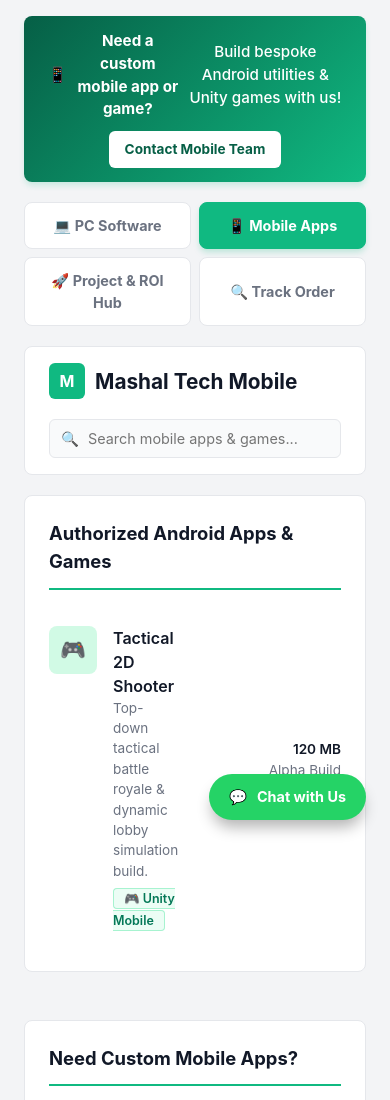
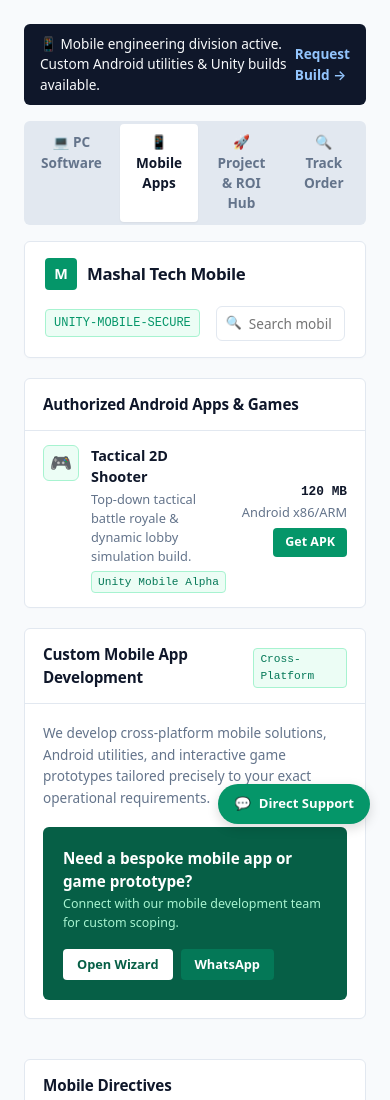
Before and after one commit to SaddamHussain322/mashal-tech-store, a plain HTML site: page mobile.html in a window 390 px wide. Shown: the top 1100 px of the page. Drawn offline with Linux system fonts and the light colour scheme.

Commit message:
Revise mobile.html for enhanced layout and styling
Updated the mobile HTML page with new styles, structure, and content for improved user experience.

```diff
--- a/mobile.html
+++ b/mobile.html
@@ -3,162 +3,224 @@
 <head>
     <meta charset="UTF-8">
     <meta name="viewport" content="width=device-width, initial-scale=1.0">
-    <title>Mashal Tech — Mobile Apps & Games Store</title>
-    <link rel="stylesheet" href="style.css">
+    <title>Mashal Tech — Mobile Apps & Games Engineering</title>
     <style>
         :root {
-            --bg: #f3f4f6;
+            --bg: #f8fafc;
             --surface: #ffffff;
-            --border: #e5e7eb;
-            --text-main: #111827;
-            --text-muted: #6b7280;
-            --accent: #10b981;
-            --accent-hover: #059669;
-            --tag-bg: #ecfdf5;
-            --tag-text: #047857;
+            --border: #e2e8f0;
+            --border-subtle: #f1f5f9;
+            --text-main: #0f172a;
+            --text-muted: #64748b;
+            --accent: #0f172a;
+            --accent-hover: #1e293b;
+            --primary-green: #059669;
+            --primary-green-hover: #047857;
+            --success-bg: #ecfdf5;
+            --radius: 6px;
         }
 
-        * { box-sizing: border-box; margin: 0; padding: 0; font-family: -apple-system, BlinkMacSystemFont, "Segoe UI", Roboto, Helvetica, Arial, sans-serif; }
-        body { background-color: var(--bg); color: var(--text-main); line-height: 1.5; padding: 16px 24px; }
+        * { box-sizing: border-box; margin: 0; padding: 0; font-family: ui-sans-serif, system-ui, -apple-system, BlinkMacSystemFont, "Segoe UI", Roboto, "Helvetica Neue", Arial, sans-serif; }
+        body { background-color: var(--bg); color: var(--text-main); line-height: 1.5; padding: 24px; font-size: 14px; }
 
-        .container { width: 100%; max-width: 1550px; margin: 0 auto; }
+        .container { max-width: 1400px; margin: 0 auto; }
 
-        .custom-banner {
-            background: linear-gradient(135deg, #065f46 0%, #10b981 100%);
-            color: #ffffff; padding: 14px 24px; border-radius: 8px; margin-bottom: 20px;
-            display: flex; justify-content: space-between; align-items: center; box-shadow: 0 4px 6px -1px rgba(16, 185, 129, 0.2);
+        /* Announcement Strip */
+        .announcement-strip {
+            background: #0f172a; color: #f8fafc; padding: 10px 16px; border-radius: var(--radius);
+            font-size: 0.85rem; display: flex; justify-content: space-between; align-items: center; margin-bottom: 16px;
         }
-        .custom-banner-text { font-size: 0.95rem; font-weight: 500; display: flex; align-items: center; gap: 8px; }
-        .custom-banner-btn { background: #ffffff; color: #065f46; padding: 8px 16px; border-radius: 6px; font-size: 0.85rem; font-weight: 700; text-decoration: none; transition: background 0.15s; }
-        .custom-banner-btn:hover { background: #f1f5f9; }
+        .announcement-link { color: #93c5fd; text-decoration: none; font-weight: 600; }
+        .announcement-link:hover { text-decoration: underline; }
 
-        /* Clean 4-Tab Navigation Bar */
-        .platform-tabs { display: flex; gap: 8px; margin-bottom: 20px; flex-wrap: wrap; }
-        .platform-btn {
-            flex: 1; min-width: 150px; padding: 12px 14px; background: var(--surface); border: 1px solid var(--border);
-            border-radius: 8px; font-size: 0.9rem; font-weight: 700; color: var(--text-muted);
-            text-decoration: none; text-align: center; display: flex; align-items: center; justify-content: center; gap: 6px;
-            transition: all 0.2s ease;
+        /* Unified Navigation Bar */
+        .platform-nav { display: flex; gap: 4px; margin-bottom: 16px; background: #e2e8f0; padding: 3px; border-radius: var(--radius); }
+        .nav-tab {
+            flex: 1; padding: 8px 14px; background: transparent; color: var(--text-muted);
+            text-decoration: none; text-align: center; font-size: 0.85rem; font-weight: 600;
+            border-radius: 4px; transition: all 0.1s ease;
         }
-        .platform-btn.active { background: var(--accent); color: #ffffff; border-color: var(--accent); box-shadow: 0 4px 6px -1px rgba(16, 185, 129, 0.25); }
+        .nav-tab:hover { color: var(--text-main); background: rgba(255,255,255,0.5); }
+        .nav-tab.active { background: var(--surface); color: var(--text-main); box-shadow: 0 1px 2px rgba(0,0,0,0.05); }
 
-        .top-nav {
-            background: var(--surface); border: 1px solid var(--border); border-radius: 8px;
-            padding: 16px 24px; display: flex; justify-content: space-between; align-items: center; margin-bottom: 20px; gap: 20px; flex-wrap: wrap;
+        /* Site Header */
+        .site-header {
+            background: var(--surface); border: 1px solid var(--border); border-radius: var(--radius);
+            padding: 16px 20px; display: flex; justify-content: space-between; align-items: center; margin-bottom: 20px;
+            box-shadow: 0 1px 3px rgba(0,0,0,0.02); gap: 16px; flex-wrap: wrap;
         }
-        .brand { font-size: 1.3rem; font-weight: 700; color: var(--text-main); text-decoration: none; display: flex; align-items: center; gap: 10px; }
-        .brand-icon { background: var(--accent); color: white; width: 36px; height: 36px; display: flex; align-items: center; justify-content: center; border-radius: 6px; font-weight: bold; font-size: 1rem; }
+        .brand-group { display: flex; align-items: center; gap: 10px; text-decoration: none; color: var(--text-main); }
+        .brand-logo { width: 32px; height: 32px; background: var(--primary-green); color: white; display: flex; align-items: center; justify-content: center; border-radius: 4px; font-weight: 700; font-size: 0.9rem; }
+        .brand-title { font-weight: 700; font-size: 1.05rem; letter-spacing: -0.02em; }
 
-        .search-box { flex: 1; max-width: 500px; position: relative; }
-        .search-box input { width: 100%; padding: 10px 14px 10px 38px; border: 1px solid var(--border); border-radius: 6px; font-size: 0.9rem; outline: none; background: #f9fafb; }
-        .search-box input:focus { background: #fff; border-color: var(--accent); }
-        .search-icon { position: absolute; left: 12px; top: 50%; transform: translateY(-50%); color: var(--text-muted); font-size: 0.9rem; }
+        .security-badge { font-family: ui-monospace, monospace; font-size: 0.75rem; color: var(--primary-green); background: var(--success-bg); border: 1px solid #a7f3d0; padding: 4px 8px; border-radius: 4px; font-weight: 500; }
 
-        .content-layout { display: grid; grid-template-columns: 3fr 1fr; gap: 24px; }
-        @media (max-width: 950px) { .content-layout { grid-template-columns: 1fr; } .custom-banner { flex-direction: column; text-align: center; gap: 10px; } }
+        .search-container { flex: 1; max-width: 400px; position: relative; }
+        .search-input { width: 100%; padding: 7px 12px 7px 32px; border: 1px solid var(--border); border-radius: var(--radius); font-size: 0.85rem; outline: none; background: #fff; color: var(--text-main); }
+        .search-input:focus { border-color: var(--primary-green); box-shadow: 0 0 0 2px rgba(5, 150, 105, 0.1); }
+        .search-icon { position: absolute; left: 10px; top: 50%; transform: translateY(-50%); color: var(--text-muted); font-size: 0.8rem; }
 
-        .section-box { background: var(--surface); border: 1px solid var(--border); border-radius: 8px; padding: 24px; margin-bottom: 24px; }
-        .section-header { display: flex; justify-content: space-between; align-items: center; border-bottom: 2px solid var(--accent); padding-bottom: 12px; margin-bottom: 20px; }
-        .section-header h2 { font-size: 1.15rem; font-weight: 700; }
+        /* Workspace Grid */
+        .workspace-grid { display: grid; grid-template-columns: 2.6fr 1fr; gap: 20px; }
+        @media (max-width: 950px) { .workspace-grid { grid-template-columns: 1fr; } }
 
-        .product-row { display: flex; align-items: center; justify-content: space-between; padding: 16px 0; border-bottom: 1px solid var(--border); gap: 20px; }
-        .product-row:last-child { border-bottom: none; }
-        .product-info { display: flex; align-items: flex-start; gap: 16px; flex: 1; }
-        .product-thumb { width: 48px; height: 48px; background: #d1fae5; border-radius: 8px; display: flex; align-items: center; justify-content: center; font-size: 1.3rem; flex-shrink: 0; }
-        .product-details h3 { font-size: 1rem; font-weight: 600; }
-        .product-details p { font-size: 0.85rem; color: var(--text-muted); margin-bottom: 6px; }
-        .tag-badge { background: var(--tag-bg); color: var(--tag-text); padding: 2px 10px; border-radius: 4px; font-weight: 600; font-size: 0.78rem; border: 1px solid #a7f3d0; }
-        .product-stats { text-align: right; font-size: 0.85rem; color: var(--text-muted); min-width: 120px; }
-        .product-stats .size { font-weight: 600; color: var(--text-main); display: block; }
+        /* Panels & Rows */
+        .panel { background: var(--surface); border: 1px solid var(--border); border-radius: var(--radius); margin-bottom: 20px; box-shadow: 0 1px 2px rgba(0,0,0,0.01); }
+        .panel-header { padding: 14px 18px; border-bottom: 1px solid var(--border); display: flex; justify-content: space-between; align-items: center; }
+        .panel-title { font-size: 0.95rem; font-weight: 600; letter-spacing: -0.01em; }
 
-        .download-btn { display: inline-block; margin-top: 6px; background: var(--accent); color: white; padding: 6px 14px; border-radius: 4px; font-size: 0.8rem; font-weight: 600; text-decoration: none; }
-        .download-btn:hover { background: var(--accent-hover); }
+        .item-row { display: flex; align-items: center; justify-content: space-between; padding: 14px 18px; border-bottom: 1px solid var(--border-subtle); gap: 16px; }
+        .item-row:last-child { border-bottom: none; }
+        .item-meta { display: flex; align-items: flex-start; gap: 12px; flex: 1; }
+        .item-icon { width: 36px; height: 36px; background: #ecfdf5; border: 1px solid #a7f3d0; border-radius: 6px; display: flex; align-items: center; justify-content: center; font-size: 1.1rem; flex-shrink: 0; }
+        .item-title { font-size: 0.9rem; font-weight: 600; color: var(--text-main); text-decoration: none; }
+        .item-desc { font-size: 0.8rem; color: var(--text-muted); margin-top: 2px; }
 
-        .license-box { background: #f8fafc; border: 1px solid var(--border); border-radius: 6px; padding: 16px; margin-top: 15px; font-size: 0.85rem; color: var(--text-muted); }
+        .tag { font-family: ui-monospace, monospace; font-size: 0.7rem; background: var(--success-bg); color: #047857; padding: 2px 6px; border-radius: 4px; border: 1px solid #a7f3d0; font-weight: 500; display: inline-block; margin-top: 4px; }
 
-        .floating-whatsapp { position: fixed; bottom: 24px; right: 24px; background: #25d366; color: white; border-radius: 50px; padding: 12px 20px; display: flex; align-items: center; gap: 10px; box-shadow: 0 10px 15px -3px rgba(0,0,0,0.3); text-decoration: none; font-weight: 700; font-size: 0.9rem; z-index: 9999; transition: transform 0.2s ease, background-color 0.2s ease; }
-        .floating-whatsapp:hover { background: #1ebe5d; transform: translateY(-3px); }
+        .item-stats { text-align: right; font-size: 0.8rem; color: var(--text-muted); }
+        .item-size { font-weight: 600; color: var(--text-main); font-family: ui-monospace, monospace; }
 
-        footer { text-align: center; padding: 24px; font-size: 0.85rem; color: var(--text-muted); border-top: 1px solid var(--border); margin-top: 40px; }
+        .btn { display: inline-block; padding: 5px 12px; background: var(--primary-green); color: white; border-radius: 4px; font-size: 0.78rem; font-weight: 600; text-decoration: none; transition: background 0.1s; border: none; cursor: pointer; }
+        .btn:hover { background: var(--primary-green-hover); }
+
+        /* CTA Banner */
+        .cta-banner { background: #065f46; color: white; padding: 20px; border-radius: var(--radius); margin: 18px; display: flex; justify-content: space-between; align-items: center; gap: 16px; flex-wrap: wrap; }
+        .cta-title { font-size: 0.95rem; font-weight: 600; margin-bottom: 3px; }
+        .cta-subtitle { font-size: 0.78rem; color: #a7f3d0; }
+
+        .btn-light { background: #ffffff; color: #065f46; padding: 6px 14px; border-radius: 4px; font-weight: 600; font-size: 0.8rem; text-decoration: none; }
+        .btn-light:hover { background: #f1f5f9; }
+
+        /* Sidebar & Footer */
+        .sidebar-content { padding: 18px; }
+        .sidebar-text { font-size: 0.82rem; color: var(--text-muted); line-height: 1.5; }
+        .contact-list { list-style: none; font-size: 0.82rem; color: var(--text-main); margin-top: 8px; }
+        .contact-list li { margin-bottom: 6px; display: flex; align-items: center; gap: 6px; }
+
+        footer { text-align: center; padding: 24px 0; font-size: 0.78rem; color: var(--text-muted); border-top: 1px solid var(--border); margin-top: 20px; }
+
+        .floating-whatsapp { position: fixed; bottom: 20px; right: 20px; background: #059669; color: white; border-radius: 20px; padding: 10px 16px; display: flex; align-items: center; gap: 8px; box-shadow: 0 4px 12px rgba(0,0,0,0.15); text-decoration: none; font-weight: 600; font-size: 0.82rem; z-index: 99; }
     </style>
 </head>
 <body>
 
     <div class="container">
-        <div class="custom-banner">
-            <div class="custom-banner-text">📱 <strong>Need a custom mobile app or game?</strong> Build bespoke Android utilities & Unity games with us!</div>
-            <a href="contact.html" class="custom-banner-btn">Contact Mobile Team</a>
+
+        <!-- Top Announcement Strip -->
+        <div class="announcement-strip">
+            <span>📱 Mobile engineering division active. Custom Android utilities & Unity builds available.</span>
+            <a href="contact.html" class="announcement-link">Request Build &rarr;</a>
         </div>
 
-        <!-- Clean 4-Tab Navigation Bar -->
-        <div class="platform-tabs">
-            <a href="index.html" class="platform-btn">💻 PC Software</a>
-            <a href="mobile.html" class="platform-btn active">📱 Mobile Apps</a>
-            <a href="contact.html" class="platform-btn">🚀 Project & ROI Hub</a>
-            <a href="track.html" class="platform-btn">🔍 Track Order</a>
-        </div>
+        <!-- Unified Platform Navigation Bar -->
+        <nav class="platform-nav">
+            <a href="index.html" class="nav-tab">💻 PC Software</a>
+            <a href="mobile.html" class="nav-tab active">📱 Mobile Apps</a>
+            <a href="contact.html" class="nav-tab">🚀 Project & ROI Hub</a>
+            <a href="track.html" class="nav-tab">🔍 Track Order</a>
+        </nav>
 
-        <div class="top-nav">
-            <a href="mobile.html" class="brand"><div class="brand-icon">M</div>Mashal Tech Mobile</a>
-            <div class="search-box">
+        <!-- Header -->
+        <header class="site-header">
+            <a href="mobile.html" class="brand-group">
+                <div class="brand-logo">M</div>
+                <span class="brand-title">Mashal Tech Mobile</span>
+            </a>
+            <div class="security-badge">UNITY-MOBILE-SECURE</div>
+            <div class="search-container">
                 <span class="search-icon">🔍</span>
-                <input type="text" id="searchInput" placeholder="Search mobile apps & games...">
+                <input type="text" id="searchInput" class="search-input" placeholder="Search mobile packages...">
             </div>
-        </div>
+        </header>
 
-        <div class="content-layout">
+        <div class="workspace-grid">
+
+            <!-- Main Content Area -->
             <div>
-                <div class="section-box">
-                    <div class="section-header"><h2>Authorized Android Apps & Games</h2></div>
-                    <div class="product-row">
-                        <div class="product-info">
-                            <div class="product-thumb">🎮</div>
-                            <div class="product-details">
-                                <h3>Tactical 2D Shooter</h3>
-                                <p>Top-down tactical battle royale & dynamic lobby simulation build.</p>
-                                <div><span class="tag-badge">🎮 Unity Mobile</span></div>
+                <div class="panel">
+                    <div class="panel-header">
+                        <span class="panel-title">Authorized Android Apps & Games</span>
+                    </div>
+
+                    <div class="item-row">
+                        <div class="item-meta">
+                            <div class="item-icon">🎮</div>
+                            <div>
+                                <a class="item-title">Tactical 2D Shooter</a>
+                                <p class="item-desc">Top-down tactical battle royale & dynamic lobby simulation build.</p>
+                                <span class="tag">Unity Mobile Alpha</span>
                             </div>
                         </div>
-                        <div class="product-stats">
-                            <span class="size">120 MB</span>
-                            <span>Alpha Build</span>
-                            <a href="#" onclick="alert('Mobile APK build link coming soon!')" class="download-btn">Get APK</a>
+                        <div class="item-stats">
+                            <span class="item-size">120 MB</span>
+                            <span style="display:block; margin-top:2px;">Android x86/ARM</span>
+                            <a href="#" onclick="alert('Mobile APK build package link coming soon!')" class="btn" style="margin-top:6px;">Get APK</a>
+                        </div>
+                    </div>
+                </div>
+
+                <!-- Custom Mobile Development Section -->
+                <div class="panel">
+                    <div class="panel-header">
+                        <span class="panel-title">Custom Mobile App Development</span>
+                        <span class="tag">Cross-Platform</span>
+                    </div>
+
+                    <div style="padding: 18px 18px 0 18px;">
+                        <p style="font-size: 0.85rem; color: var(--text-muted); line-height: 1.6;">
+                            We develop cross-platform mobile solutions, Android utilities, and interactive game prototypes tailored precisely to your exact operational requirements.
+                        </p>
+                    </div>
+
+                    <div class="cta-banner">
+                        <div>
+                            <div class="cta-title">Need a bespoke mobile app or game prototype?</div>
+                            <div class="cta-subtitle">Connect with our mobile development team for custom scoping.</div>
+                        </div>
+                        <div style="display: flex; gap: 8px;">
+                            <a href="contact.html" class="btn-light">Open Wizard</a>
+                            <a href="https://api.whatsapp.com/send?phone=923700818276&text=Hi!%20I%20would%20like%20to%20discuss%20a%20custom%20mobile%20app." target="_blank" class="btn-light" style="background:#047857; color:white;">WhatsApp</a>
                         </div>
                     </div>
                 </div>
             </div>
 
+            <!-- Sidebar -->
             <div>
-                <div class="section-box">
-                    <div class="section-header"><h2>Need Custom Mobile Apps?</h2></div>
-                    <div style="font-size: 0.88rem; color: var(--text-muted); line-height: 1.6;">
-                        <p style="margin-bottom: 12px;">We develop cross-platform mobile solutions, Android utilities, and interactive game prototypes tailored to your exact requirements.</p>
-                        <p><strong>Direct Mobile Team Contact:</strong></p>
-                        <ul style="list-style: none; margin-top: 8px;">
-                            <li style="margin-bottom: 6px;">📧 <strong>Email:</strong> 6saddamhussain9@gmail.com</li>
-                            <li>📞 <strong>Phone/WhatsApp:</strong> 0370-0818276</li>
-                        </ul>
+                <div class="panel">
+                    <div class="panel-header">
+                        <span class="panel-title">Mobile Directives</span>
                     </div>
-                    <div class="license-box">
-                        <h4 style="color: var(--text-main); margin-bottom: 4px;">📜 Certified Build</h4>
-                        <p>All mobile packages are managed and deployed under <strong>Mashal Tech Mobile Infrastructure</strong>.</p>
+                    <div class="sidebar-content">
+                        <p class="sidebar-text">All mobile packages are managed, compiled, and deployed under Mashal Tech Mobile Infrastructure.</p>
+
+                        <div style="border-top: 1px solid var(--border); padding-top: 12px; margin-top: 12px;">
+                            <p style="font-size: 0.8rem; font-weight: 600; margin-bottom: 6px;">Direct Mobile Team Contact</p>
+                            <ul class="contact-list">
+                                <li>📧 6saddamhussain9@gmail.com</li>
+                                <li>📞 0370-0818276</li>
+                            </ul>
+                        </div>
                     </div>
                 </div>
             </div>
+
         </div>
 
         <footer>
-            <p>&copy; 2026 Mashal Tech Mobile. Contact: 6saddamhussain9@gmail.com | Phone: 0370-0818276</p>
+            <p>&copy; 2026 Mashal Tech Mobile. All builds verified under secure infrastructure guidelines.</p>
         </footer>
     </div>
 
     <a href="#" onclick="openQuickWhatsApp(); return false;" class="floating-whatsapp">
-        <span>💬</span> <span>Chat with Us</span>
+        <span>💬</span> <span>Direct Support</span>
     </a>
 
     <script>
         const searchInput = document.getElementById('searchInput');
-        const rows = document.querySelectorAll('.product-row');
+        const rows = document.querySelectorAll('.item-row');
+
         searchInput.addEventListener('keyup', function(e) {
             const query = e.target.value.toLowerCase().trim();
             rows.forEach(row => {
@@ -167,8 +229,7 @@
         });
 
         function openQuickWhatsApp() {
-            const message = "Hi! I am visiting Mashal Tech Store and would like to inquire about a custom mobile app project.";
-            window.open(`https://api.whatsapp.com/send?phone=923700818276&text=${encodeURIComponent(message)}`, '_blank');
+            window.open(`https://api.whatsapp.com/send?phone=923700818276&text=${encodeURIComponent('Hi! I am reviewing Mashal Tech mobile apps and have an inquiry.')}`, '_blank');
         }
     </script>
 </body>
```
